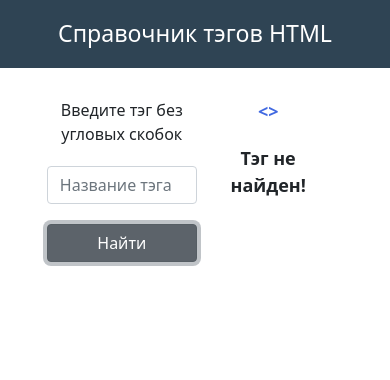
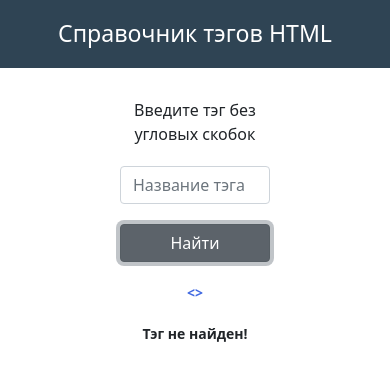
Before and after one commit to ITMotivator/JsTasks, a plain HTML site: page tasks/tagsinfo.html in a window 390 px wide. Both pictures are taken after a click on the button "Найти". Drawn offline with nearby package versions, Linux system fonts and the light colour scheme.

Commit message:
Medi styles for other task pages modified

```diff
--- a/js/tagsinfo.js
+++ b/js/tagsinfo.js
@@ -137,6 +137,9 @@
         &ltframeset&gt заменяет собой элемент &ltbody&gt на веб-странице. Допустимо
         использовать вложенную структуру элементов, это позволяет разбить один
         фрейм на две и более области.`,
+        h1: `Представляет собой наиболее важный заголовок первого уровня.
+        По умолчанию, отображается самым крупным шрифтом жирного начертания, заголовки
+        последующего уровня по размеру меньше.`,
     };
     btn.addEventListener('click', showTagInfo);
     input.addEventListener('keypress', enter);
--- a/styles/eventsearch.css
+++ b/styles/eventsearch.css
@@ -1,14 +1,15 @@
-.result {
-    width: 70%;
-}
-
 table {
     width: 100%;
 }
 
-.inputsDiv {
-    width: 30%;
-    margin-right: 10px;
+.wrapper {
+    align-items: flex-start;
+}
+
+
+.result {
+    width: 70%;
+    margin-left: 10px;
 }
 
 .wrapper table td {
@@ -20,8 +21,25 @@ table {
     padding: 10px;
     text-align: center;
     vertical-align: middle;
+    border-radius: 0.25rem;
 }
 
-.wrapper {
-    align-items:flex-start;
+.wrapper table td:nth-child(2) {
+    text-align: left;
 }
+
+@media (max-width: 577px) {
+    .wrapper {
+        flex-wrap: wrap;
+    }
+
+    .inputsDiv,
+    .result {
+        width: 100%;
+    }
+
+    .result {
+        margin-left: 0;
+    }
+
+}
--- a/styles/figures.css
+++ b/styles/figures.css
@@ -1,17 +1,18 @@
 p[data-answer] {
     line-height: 18px;
 }
-span.sqrRoot{
+
+span.sqrRoot {
     border-top: 1px solid #2F4454;
 }
 
 p[data-answer="error"] {
-    color:red;
+    color: red;
 }
 
 span.answer {
     display: inline-block;
-    color:rgb(21, 146, 21);
+    color: rgb(21, 146, 21);
     margin-top: 5px;
     padding: 3px 20px;
     border: 2px solid #4682B4;
@@ -28,13 +29,19 @@ span.answer {
     .wrapper {
         flex-wrap: wrap;
     }
-    .imgFigure, .inputsDiv, .result{
+
+    .imgFigure,
+    .inputsDiv,
+    .result {
         width: 50%;
-     }
+    }
 }
 
 @media (max-width: 577px) {
-    .main-task, .imgFigure, .inputsDiv, .result{
+
+    .imgFigure,
+    .inputsDiv,
+    .result {
         width: 100%;
-     }
+    }
 }
--- a/styles/guessnumber.css
+++ b/styles/guessnumber.css
@@ -17,13 +17,19 @@ p[data-result] {
     .wrapper {
         flex-wrap: wrap;
     }
-    .robotImg, .inputsDiv, .result{
+
+    .robotImg,
+    .inputsDiv,
+    .result {
         width: 50%;
-     }
+    }
 }
 
 @media (max-width: 577px) {
-    .main-task, .robotImg, .inputsDiv, .result{
+
+    .robotImg,
+    .inputsDiv,
+    .result {
         width: 100%;
-     }
+    }
 }
--- a/styles/horoscope.css
+++ b/styles/horoscope.css
@@ -1,3 +1,6 @@
+.wrapper {
+    align-items: flex-start;
+}
 
 .form-check {
     width: 150px;
@@ -29,3 +32,26 @@ img {
     width: 70px;
     margin-bottom: 10px;
 }
+
+@media (max-width: 577px) {
+    .wrapper {
+        flex-wrap: wrap;
+    }
+
+    .inputsDiv,
+    .result {
+        width: 100%;
+    }
+
+    .result {
+        margin-left: 0;
+    }
+
+    h5 {
+        margin-bottom: 5px;
+    }
+
+    img {
+        margin-top: 10px;
+    }
+}
--- a/styles/mathcalcs.css
+++ b/styles/mathcalcs.css
@@ -13,29 +13,36 @@
 }
 
 p[data-answer="answer"] {
-    color:blue;
+    color: blue;
 }
 
 
 p[data-answer="error"] {
-    color:red;
+    color: red;
 }
 
 @media (max-width: 769px) {
     .wrapper {
         flex-wrap: wrap;
     }
-    .taskConditions, .inputsDiv, .result{
+
+    .taskConditions,
+    .inputsDiv,
+    .result {
         width: 50%;
-     }
+    }
 }
 
 @media (max-width: 577px) {
-    .main-task, .taskConditions, .inputsDiv, .result{
+
+    .taskConditions,
+    .inputsDiv,
+    .result {
         width: 100%;
-     }
+    }
 
-     .taskConditions p, .result p {
+    .taskConditions p,
+    .result p {
         padding: 5px;
-     }
+    }
 }
--- a/styles/screenkeyboard.css
+++ b/styles/screenkeyboard.css
@@ -67,12 +67,6 @@ button#clear {
     font-weight: 700;
 }
 
-@media (max-width: 769px) {
-    .main-task {
-        width: 100%;
-    }
-}
-
 @media (max-width: 577px) {
 
     table.keyboard td {
--- a/styles/style.css
+++ b/styles/style.css
@@ -1,4 +1,5 @@
 /*Main styles*/
+
 * {
     margin: 0 auto;
 }
@@ -9,19 +10,23 @@
 }
 
 h1,
+h3,
+h4,
+h5 {
+    text-align: center;
+    margin-bottom: 20px;
+}
+
+h1,
 h3 {
-    text-align: center;
     color: white;
     background-color: #2F4454;
     padding: 20px;
-    margin-bottom: 20px;
 }
 
 h4,
 h5 {
-    text-align: center;
     color: #2F4454;
-    margin-bottom: 20px;
 }
 
 p {
@@ -31,12 +36,16 @@ p {
     margin: 0;
 }
 
+.main-task {
+    width: 80%;
+}
+
 .hidden {
     display: none;
 }
 
-.main-task {
-    width: 80%;
+.invisible {
+    visibility: hidden;
 }
 
 hr {
@@ -45,6 +54,7 @@ hr {
 
 
 /*Main menu page styles*/
+
 a.menu-task {
     margin: 0;
     display: flex;
@@ -69,6 +79,9 @@ p.menu-task-title {
     text-align: center;
     font-weight: 500;
 }
+
+
+/*Styles for input & result blocks*/
 
 .wrapper {
     display: flex;
@@ -100,9 +113,6 @@ select.form-select {
     width: 150px;
 }
 
-.invisible {
-    visibility: hidden;
-}
 
 .result {
     width: 30%;
@@ -113,17 +123,24 @@ select.form-select {
     align-items: center;
 }
 
+p.hint {
+    font-size: 16px;
+    font-weight: 500;
+}
+
+/*Other common styles*/
+
 table {
     border-collapse: separate;
     border-spacing: 5px;
     margin-bottom: 20px;
 }
 
-p.hint {
-    font-size: 16px;
-    font-weight: 500;
+@media (max-width: 769px) {
+    .main-task {
+        width: 100%;
+    }
 }
-
 
 @media (max-width: 425px) {
 
--- a/styles/tabsandaccordeon.css
+++ b/styles/tabsandaccordeon.css
@@ -11,7 +11,7 @@ ul.nav li {
 
 ul.nav li.nav-item {
     display: flex;
-    align-items:center;
+    align-items: center;
     padding-left: 16px;
     width: 120px;
     border: 1px solid transparent;
@@ -36,17 +36,20 @@ ul.nav li.nav-item.active a.nav-link {
     border: none;
 }
 
-.tab-content, .accordeon-text {
+.tab-content,
+.accordeon-text {
     background-color: #f2f2f2;
     margin-bottom: 5px;
 }
 
-.tab-content p, .accordeon-text p {
+.tab-content p,
+.accordeon-text p {
     text-align: left;
     text-indent: 30px;
 }
 
-img.car, img.logo {
+img.car,
+img.logo {
     height: 20px;
 }
 
@@ -70,7 +73,7 @@ img.car, img.logo {
 }
 
 .accordeon-item:hover {
-    border-color:#86b7fe;
+    border-color: #86b7fe;
 }
 
 .accordeon-item-logotitle {
@@ -100,3 +103,13 @@ img.arrow {
 .active {
     background-color: #e7f1ff;
 }
+
+@media (max-width: 577px) {
+    p {
+        font-size: 16px;
+    }
+
+    ul.nav li {
+        margin: 0 auto;
+    }
+}
--- a/styles/tagsinfo.css
+++ b/styles/tagsinfo.css
@@ -1,11 +1,36 @@
-.inputsDiv, .result {
-    width: 50%;
+.wrapper {
+    align-items: flex-start;
+    justify-content: space-between;
+}
+
+.result {
+    width: 70%;
+    margin-left: 10px;
+}
+
+.result p:nth-child(2) {
+    text-align: justify;
 }
 
 p[data-result] {
     color: #4169E1;
 }
 
-.wrapper {
-    align-items: flex-start;
+@media (max-width: 577px) {
+    .wrapper {
+        flex-wrap: wrap;
+    }
+
+    .inputsDiv,
+    .result {
+        width: 100%;
+    }
+
+    .result {
+        margin-left: 0;
+    }
+
+    p {
+        font-size: 14px;
+    }
 }
```
Also changed, not shown: styles/linearcalendar.css (+12 -10 lines), tasks/screenkeyboard.html (+1 -2 lines), tasks/tabsandaccordeon.html (+0 -3 lines).
